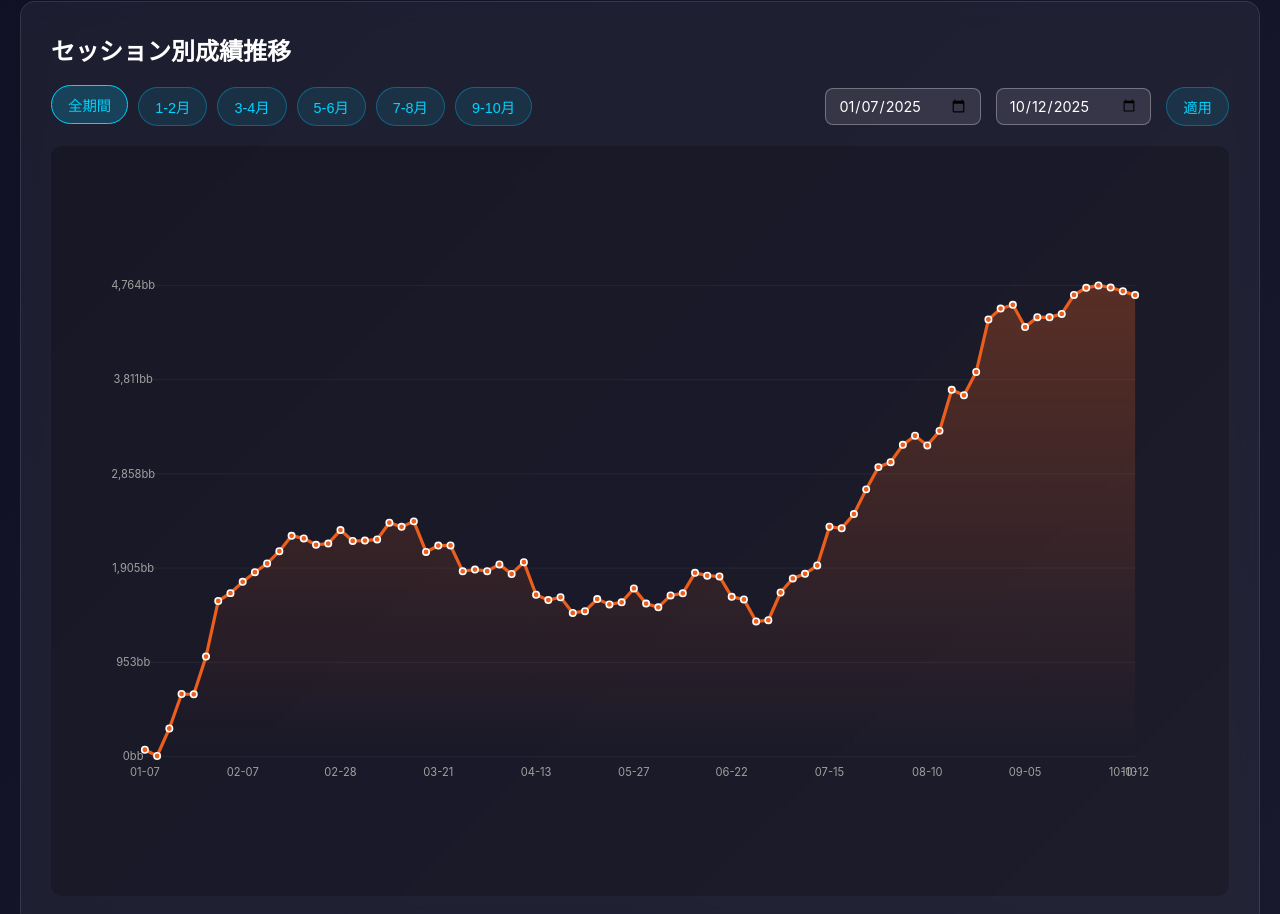
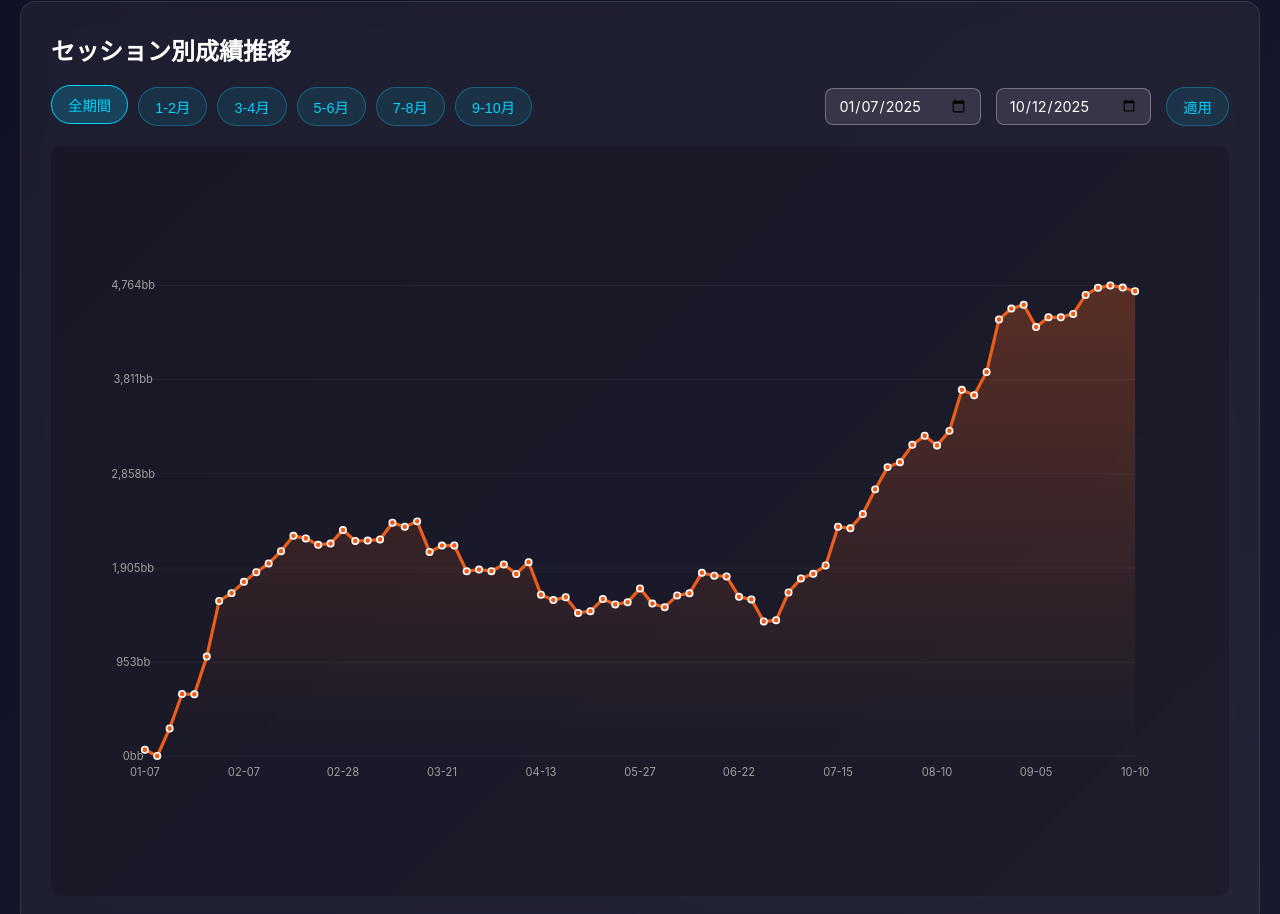
Before and after one commit to daytimeee812/plo_ring_dashboard, a plain HTML site: page index.html in a window 1280 px wide. Shown: the part 601-1515 px from the top of the page. Drawn offline with Linux system fonts and the light colour scheme.

Commit message:
Update index.html

```diff
--- a/index.html
+++ b/index.html
@@ -643,7 +643,6 @@
             {date: '2025-09-30', buyin: 450, cashout: 499, result: 49, time: 3.33, cumulative: 9527},
             {date: '2025-10-07', buyin: 450, cashout: 407, result: -43, time: 2.31, cumulative: 9484},
             {date: '2025-10-10', buyin: 450, cashout: 375, result: -75, time: 2.53, cumulative: 9409},
-            {date: '2025-10-12', buyin: 450, cashout: 372, result: -78, time: 1.76, cumulative: 9331}
         ];
 
         // ソート状態の管理
```
